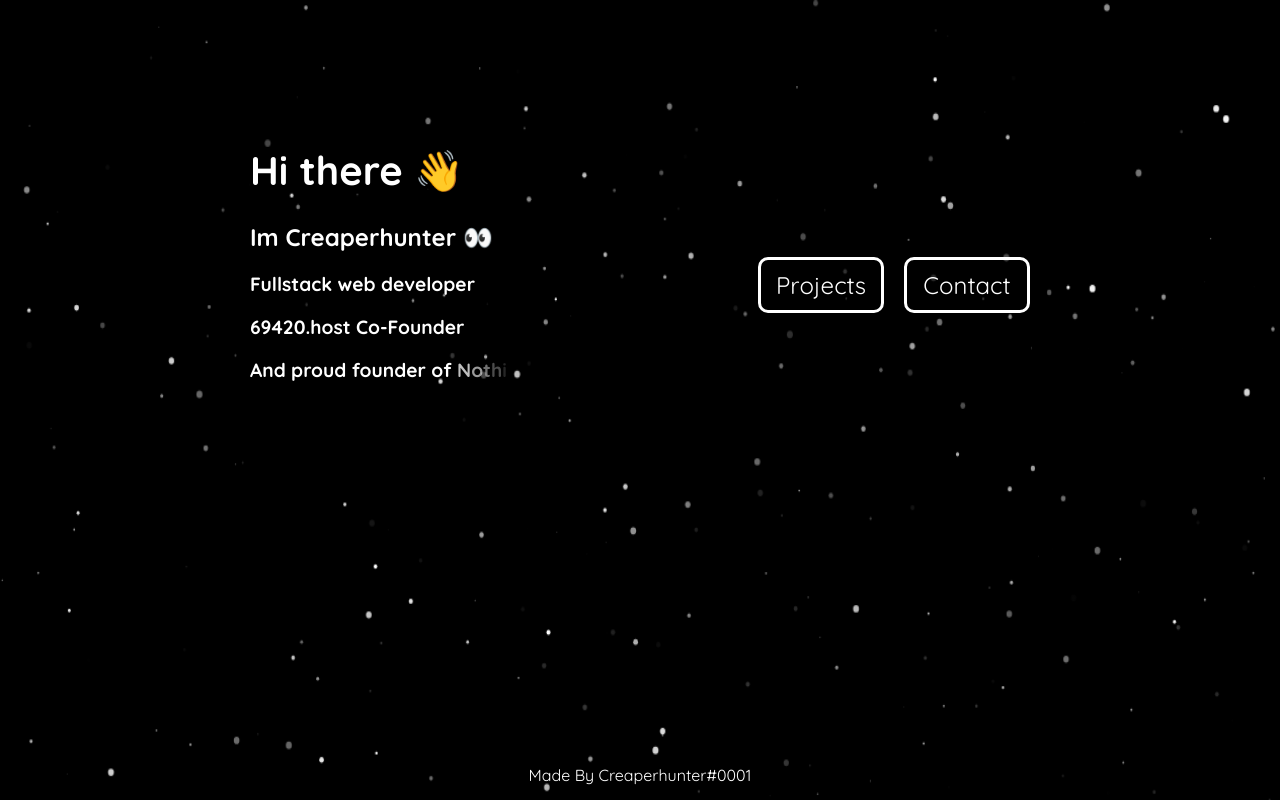
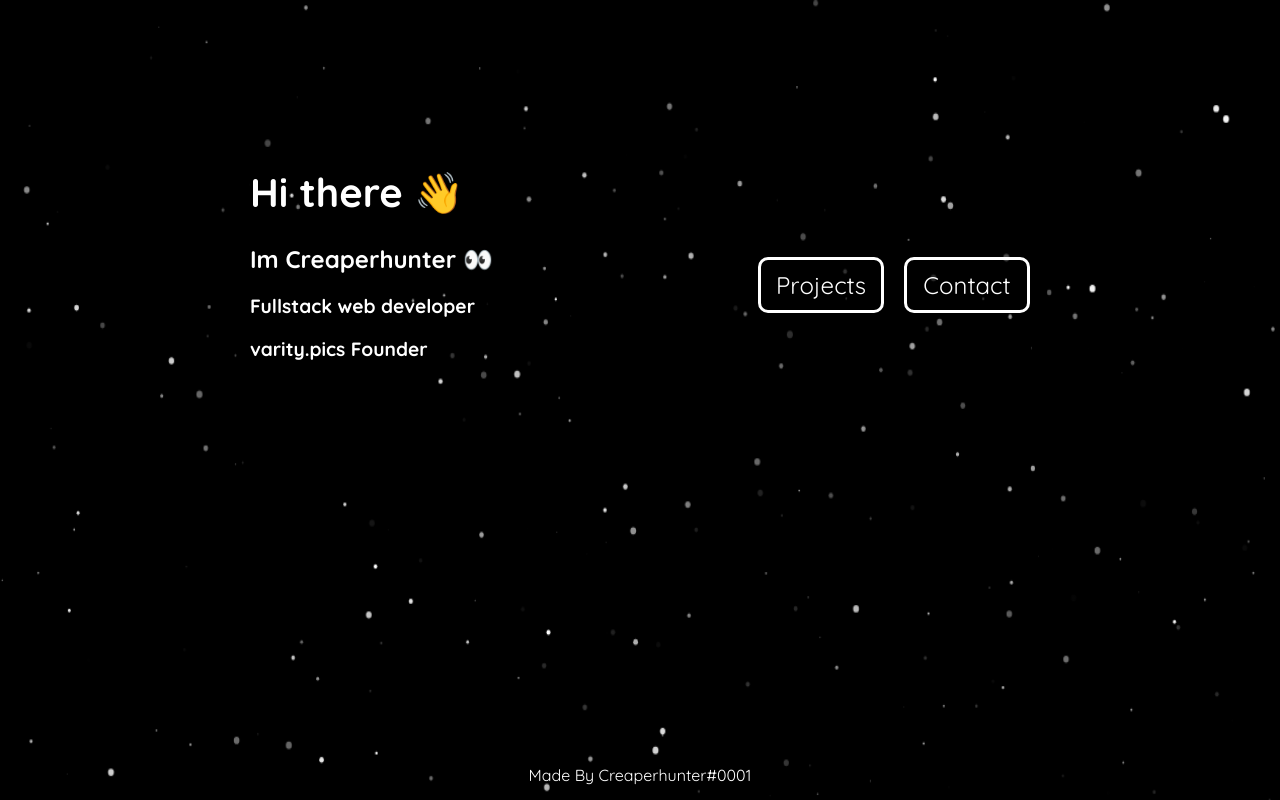
Before and after one commit to XiroXD/personal-page, a SvelteKit app: page / in a window 1280 px wide. Built offline with nearby package versions, Linux system fonts and the light colour scheme.

Commit message:
Update +page.svelte

```diff
--- a/src/routes/+page.svelte
+++ b/src/routes/+page.svelte
@@ -22,12 +22,12 @@
 			</h2>
 
 			<h3 in:fly={{ delay: 3500, duration: 850, y: 80 }}>Fullstack web developer</h3>
-			<h3 in:fly={{ delay: 3700, duration: 850, y: 80 }}>69420.host Co-Founder</h3>
-			<h3 in:fly={{ delay: 3900, duration: 850, y: 80 }}>
+			<h3 in:fly={{ delay: 3700, duration: 850, y: 80 }}>varity.pics Founder</h3>
+<!-- 			<h3 in:fly={{ delay: 3900, duration: 850, y: 80 }}>
 				And proud founder of {#each 'Nothing...' as char, i}
 					<span in:fade={{ delay: 4400 + i * 120, duration: 800 }}>{char}</span>
 				{/each}
-			</h3>
+			</h3> -->
 
 			<div class="socials">
 				<a href="https://github.com/Creaperhunter" in:fly={{ delay: 5400, duration: 850, x: 100 }}>
```
